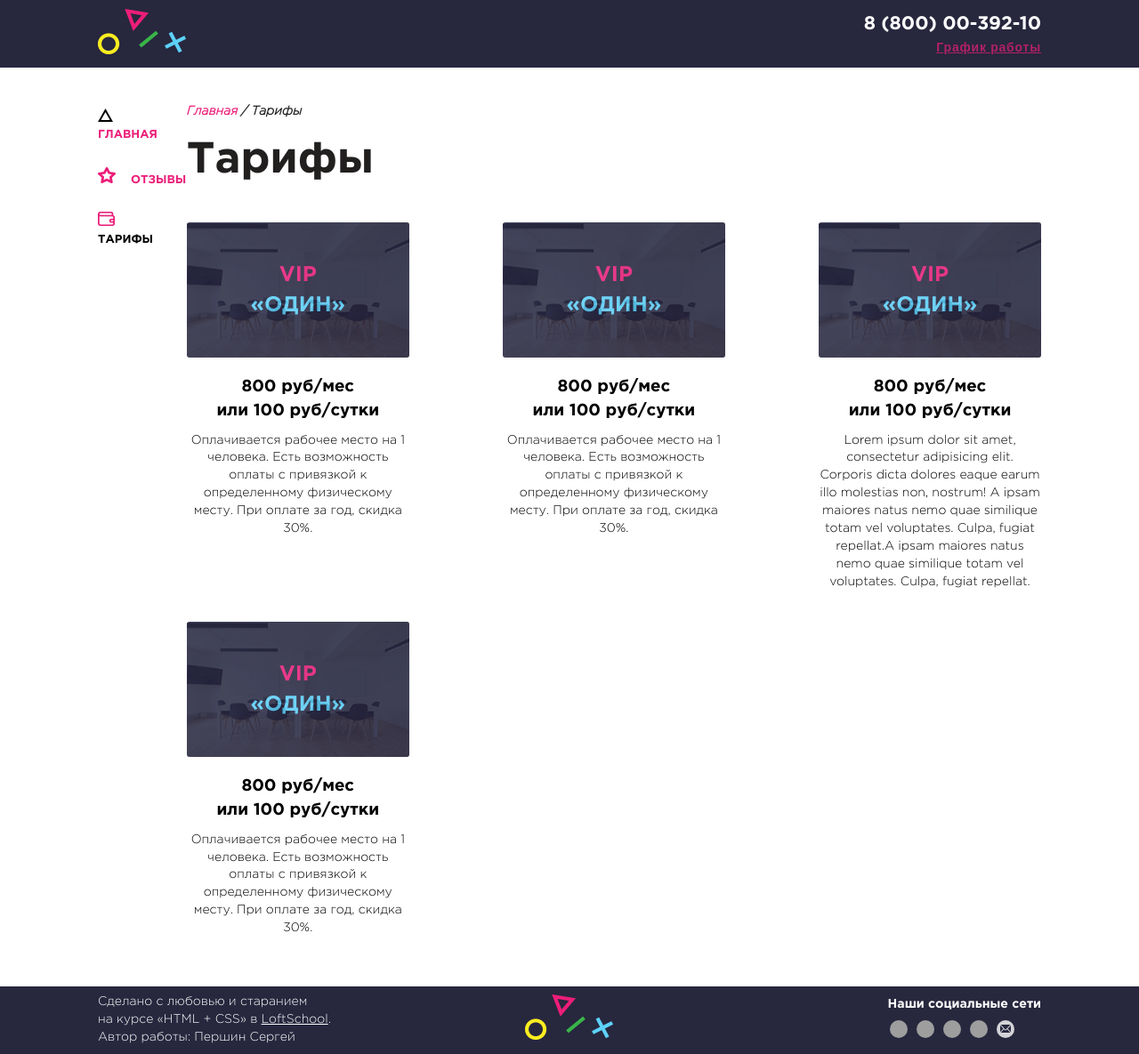
After one commit to Qbic007/qbic007.github.io, a PHP site: page /prices.html in a window 1280 px wide. The commit adds this page. Shown: the whole page at 89% size. Run offline with PHP 8.4, Linux system fonts and the light colour scheme; grey boxes are pictures that could not be loaded.

Commit message:
Prices added

```diff
--- /dev/null
+++ b/coworking/css/blocks/tariffs.css
@@ -0,0 +1,65 @@
+.tariffs__list {
+    display: flex;
+    justify-content: space-between;
+    flex-wrap: wrap;
+}
+
+.tariffs__item {
+    width: 250px;
+    min-height: 170px;
+    margin-top: 35px;
+}
+
+.tariffs__img-box {
+    width: 100%;
+    height: 152px;
+    position: relative;
+}
+
+.tariffs__img {
+    width: 100%;
+    height: 100%;
+    border-radius: 3px;
+}
+
+.tariffs__title {
+    font: 24px/1.42 GothamPro, sans-serif;
+    font-weight: bold;
+    color: #5dd1f8;
+    text-transform: uppercase;
+}
+
+.tariffs__vip {
+    font: 24px/1.42 GothamPro, sans-serif;
+    font-weight: bold;
+    color: #ec1e79;
+}
+
+.tariffs__darker {
+    display: flex;
+    flex-direction: column;
+    align-items: center;
+    justify-content: center;
+    position: absolute;
+    width: 100%;
+    height: 100%;
+    background: #27273e;
+    opacity: 0.85;
+    border-radius: 3px;
+}
+
+.tariffs__description-box {
+    font: 16px/1.42 GothamPro, sans-serif;
+    font-weight: bold;
+    text-align: center;
+}
+
+.tariffs__description {
+    margin-top: 10px;
+    font-size: 14px;
+    font-weight: 300;
+}
+
+.tariffs__description-box {
+    margin-top: 20px;
+}
--- a/coworking/css/styles.css
+++ b/coworking/css/styles.css
@@ -10,6 +10,7 @@
 @import "blocks/main-content.css";
 @import "blocks/breadcrumbs.css";
 @import "blocks/title.css";
+@import "blocks/tariffs.css";
 @import "blocks/features.css";
 @import "blocks/news.css";
 @import "blocks/post.css";
--- /dev/null
+++ b/coworking/prices.html
@@ -0,0 +1,170 @@
+<!doctype html>
+<html lang="ru">
+<head>
+    <meta charset="UTF-8">
+    <meta name="viewport"
+          content="width=device-width, user-scalable=no, initial-scale=1.0, maximum-scale=1.0, minimum-scale=1.0">
+    <link rel="stylesheet" href="css/styles.css">
+    <title>Воркадиум - Тарифы</title>
+</head>
+<body>
+    <div class="wrapper">
+        <header class="header">
+            <div class="container container__header">
+                <div class="logo">
+                    <a href="#">
+                        <img src="img/logo.png" height="51" width="99" class="logo_img" alt="Логотип Ворнадиум"/>
+                    </a>
+                </div>
+                <address class="info">
+                    <a href="tel:88000039210" class="info__phone">8 (800) 00-392-10</a>
+                    <a href="#" class="info__schedule-link">График работы</a>
+                </address>
+            </div>
+        </header>
+        <main class="main">
+            <div class="container container__main">
+                <aside class="sidebar">
+                    <nav class="menu">
+                        <ul class="menu__list">
+                            <li><a href="#" class="menu__item menu__item_icon_triangle">Главная</a></li>
+                            <li><a href="#" class="menu__item menu__item_icon_star">Отзывы</a></li>
+                            <li><a href="#" class="menu__item menu__item_icon_wallet menu__item_active">Тарифы</a></li>
+                        </ul>
+                    </nav>
+                </aside>
+                <div class="main-content">
+                    <nav class="breadcrumbs">
+                        <ul class="breadcrumbs__list">
+                            <li class="breadcrumbs__item"><a href="#" class="breadcrumbs__link">Главная</a></li>
+                            <li class="breadcrumbs__item breadcrumbs__item_active">Тарифы</li>
+                        </ul>
+                    </nav>
+                    <section class="tariffs">
+                        <h1 class="title">Тарифы</h1>
+                        <ul class="tariffs__list">
+                            <li class="tariffs__item">
+                                <div class="tariffs__img-box">
+                                    <div class="tariffs__darker">
+                                        <h2 class="tariffs__vip">VIP</h2>
+                                        <span class="tariffs__title">«Один»</span>
+                                    </div>
+                                    <img src="img/prices_chairs.png" class="tariffs__img" alt="Изображение тарифа">
+                                </div>
+                                <article class="tariffs__description-box">
+                                    <h3 class="tariffs__price">
+                                        800 руб/мес <br> или 100 руб/сутки
+                                    </h3>
+                                    <div class="tariffs__description">
+                                        <p>
+                                            Оплачивается рабочее место на 1 человека. Есть возможность оплаты с
+                                            привязкой к определенному физическому месту. При оплате за год, скидка 30%.
+                                        </p>
+                                    </div>
+                                </article>
+                            </li>
+                            <li class="tariffs__item">
+                                <div class="tariffs__img-box">
+                                    <div class="tariffs__darker">
+                                        <h2 class="tariffs__vip">VIP</h2>
+                                        <span class="tariffs__title">«Один»</span>
+                                    </div>
+                                    <img src="img/prices_chairs.png" class="tariffs__img" alt="Изображение тарифа">
+                                </div>
+                                <article class="tariffs__description-box">
+                                    <h3 class="tariffs__price">
+                                        800 руб/мес <br> или 100 руб/сутки
+                                    </h3>
+                                    <div class="tariffs__description">
+                                        <p>
+                                            Оплачивается рабочее место на 1 человека. Есть возможность оплаты с
+                                            привязкой к определенному физическому месту. При оплате за год, скидка 30%.
+                                        </p>
+                                    </div>
+                                </article>
+                            </li>
+                            <li class="tariffs__item">
+                                <div class="tariffs__img-box">
+                                    <div class="tariffs__darker">
+                                        <h2 class="tariffs__vip">VIP</h2>
+                                        <span class="tariffs__title">«Один»</span>
+                                    </div>
+                                    <img src="img/prices_chairs.png" class="tariffs__img" alt="Изображение тарифа">
+                                </div>
+                                <article class="tariffs__description-box">
+                                    <h3 class="tariffs__price">
+                                        800 руб/мес <br> или 100 руб/сутки
+                                    </h3>
+                                    <div class="tariffs__description">
+                                        <p>
+                                            Lorem ipsum dolor sit amet, consectetur adipisicing elit. Corporis dicta
+                                            dolores eaque earum illo molestias non, nostrum! A ipsam maiores natus nemo
+                                            quae similique totam vel voluptates. Culpa, fugiat repellat.A ipsam maiores
+                                            natus nemo quae similique totam vel voluptates. Culpa, fugiat repellat.
+                                        </p>
+                                    </div>
+                                </article>
+                            </li>
+                            <li class="tariffs__item">
+                                <div class="tariffs__img-box">
+                                    <div class="tariffs__darker">
+                                        <h2 class="tariffs__vip">VIP</h2>
+                                        <span class="tariffs__title">«Один»</span>
+                                    </div>
+                                    <img src="img/prices_chairs.png" class="tariffs__img" alt="Изображение тарифа">
+                                </div>
+                                <article class="tariffs__description-box">
+                                    <h3 class="tariffs__price">
+                                        800 руб/мес <br> или 100 руб/сутки
+                                    </h3>
+                                    <div class="tariffs__description">
+                                        <p>
+                                            Оплачивается рабочее место на 1 человека. Есть возможность оплаты с
+                                            привязкой к определенному физическому месту. При оплате за год, скидка 30%.
+                                        </p>
+                                    </div>
+                                </article>
+                            </li>
+                        </ul>
+                    </section>
+                </div>
+            </div>
+        </main>
+        <footer class="footer">
+            <div class="container container__footer">
+                <div class="author">
+                    Сделано с любовью и старанием <br>
+                    на курсе «HTML + CSS» в
+                    <a href="http://loftschool.ru" target="_blank" class="author__link">LoftSchool</a>. <br>
+                    Автор работы: Першин Сергей
+                </div>
+                <div class="logo logo__footer">
+                    <a href="#">
+                        <img src="img/logo.png" height="51" width="99" class="logo_img" alt="Логотип Ворнадиум"/>
+                    </a>
+                </div>
+                <div class="socials">
+                    <h5 class="socials__title">Наши социальные сети</h5>
+                    <ul class="socials__list">
+                        <li class="socials__item">
+                            <a href="http://vk.com" class="socials__link socials__link_vk" target="_blank"></a>
+                        </li>
+                        <li class="socials__item">
+                            <a href="http://facebook.com" class="socials__link socials__link_fb" target="_blank"></a>
+                        </li>
+                        <li class="socials__item">
+                            <a href="http://google.com" class="socials__link socials__link_gg" target="_blank"></a>
+                        </li>
+                        <li class="socials__item">
+                            <a href="http://twitter.com" class="socials__link socials__link_tw" target="_blank"></a>
+                        </li>
+                        <li class="socials__item">
+                            <a href="http://mail.com" class="socials__link socials__link_ml" target="_blank"></a>
+                        </li>
+                    </ul>
+                </div>
+            </div>
+        </footer>
+    </div>
+</body>
+</html>
```
Also changed, not shown: coworking/img/prices_chairs.png (added).
